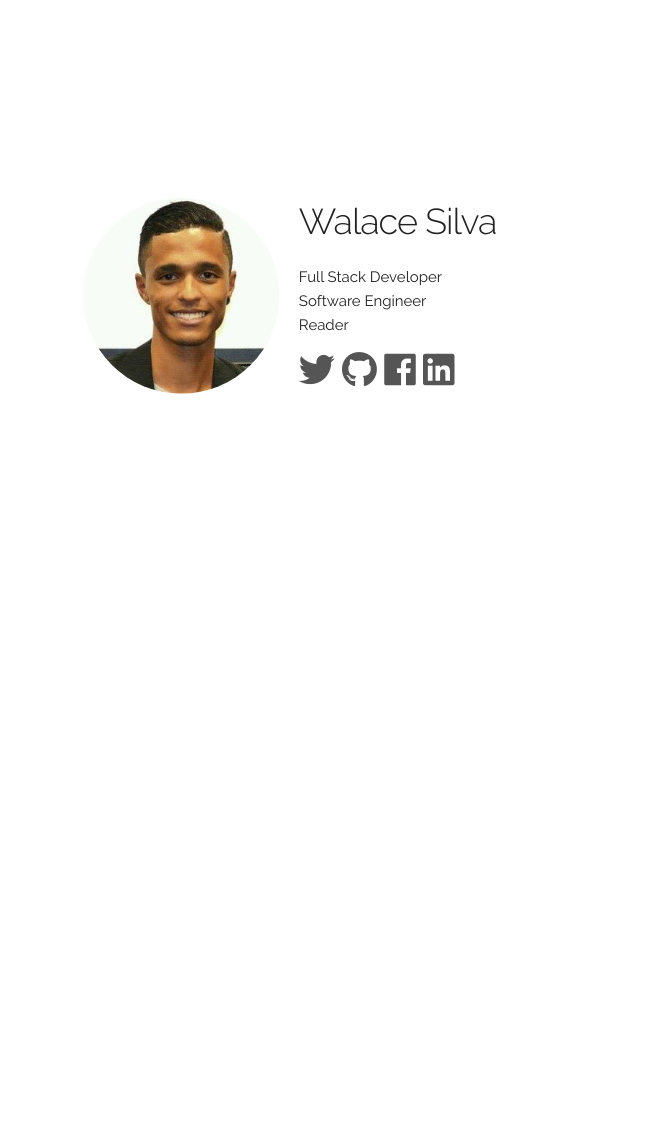
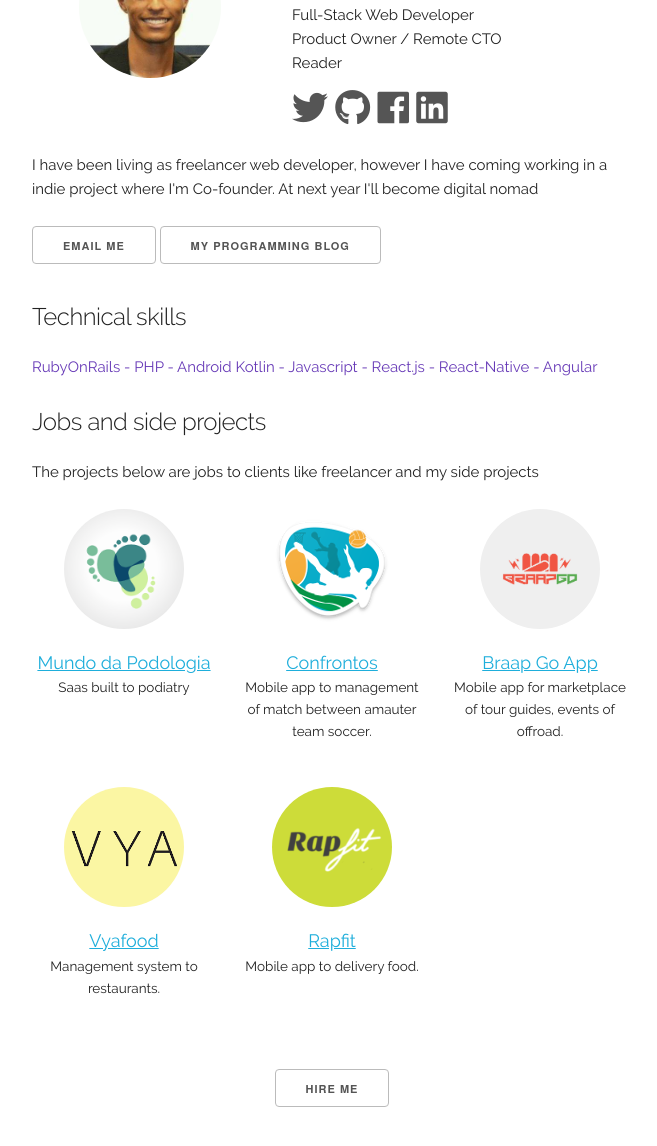
Before and after one commit to owsilva/firebase-personal-page, a plain HTML site: page public/index.html in a window 1280 px wide. Shown: the part 94-1240 px from the top of the page, without its empty margins (308-965 px from the left). Before the commit the page ends 800 px from the top, so only its background shows below. Drawn offline with Linux system fonts and the light colour scheme; a web font is replaced by a local one.

Commit message:
Improves and updates on the page

```diff
--- a/public/css/vncnt.css
+++ b/public/css/vncnt.css
@@ -19,11 +19,14 @@ there.
 @import url('skeleton.css');
 
 .landingpage {
-    position: absolute;
+  position: relative;
+  margin: 0 auto;
+  padding: 2em 0px;
+  /*position: absolute;
   top: 50%;
   left: 50%;
   margin-right: -50%;
-    transform: translate(-50%, -50%);
+  transform: translate(-50%, -50%);*/
   max-width: 90%;
 }
 
@@ -36,15 +39,60 @@ p.reset-margin {
   border-radius: 50%;
   -webkit-border-radius: 50%;
   -moz-border-radius: 50%;
-    max-width: 60%;
+  max-width: 40%;
   box-sizing: border-box;
 
   display: block;
   margin: auto;
 }
 
+.column-project {
+  text-align: center;
+  margin-bottom: 20px;
+}
+
+.column-project .img-project {
+  width: 120px;
+  height: 120px;
+  margin: 0px auto;
+  margin-bottom: 20px;
+  text-align: center;
+}
+
+.column-project a {
+  font-size: 1.2em;
+}
+
+.column-project p {
+  font-size: .9em;
+}
+
+.column-project .img-project img {
+  display: block;
+  max-width: 100%;
+  border-radius: 50%;
+  -webkit-border-radius: 50%;
+  -moz-border-radius: 50%;
+  box-sizing: border-box;
+  transition: transform .5s; /* Animation */
+}
+
+.column-project:hover .img-project,
+.column-project:focus .img-project img {
+  -webkit-transform: scale(1.2);
+  -moz-transform: scale(1.2);
+  transform: scale(1.2);
+}
+
 .autocenter {
     text-align: center;
+}
+
+.skils {
+  color: #673AB7;
+  text-decoration: none;
+  text-transform: none;
+  font-style: normal;
 }
 
 .icons {
@@ -65,18 +113,25 @@ p.reset-margin {
 /* Larger than phablet (also point when grid becomes active) */
 @media (min-width: 550px) {
     .landingpage {
-        position: absolute;
+        position: relative;
+        margin: 0 auto;
+        padding: 2em 0px;
+        /*position: absolute;
         top: 50%;
         left: 50%;
         margin-right: -50%;
-        transform: translate(-50%, -50%);
-        max-width: 75%;
+        transform: translate(-50%, -50%);*/
+        /* max-width: 75%; */
+        max-width: 600px;
     }
 
     .avatar {
-        max-width: 100%;
+        /* max-width: 100%; */
+        width: 100%;
         box-sizing: border-box;
-        float: right;
+        max-width: 60%;
+        /* float: right; */
+        text-align: center;
     }
 
     .autocenter {
--- a/public/index.html
+++ b/public/index.html
@@ -4,19 +4,20 @@
     <meta charset="UTF-8">
     <meta name="generator" content="Walace Silva">
     <meta http-equiv="X-UA-Compatible" content="IE=EmulateIE9" >
-    <link rel="author" href="Walace Silva"/>
+    <meta name="theme-color" content="#3a8585" />
     <!-- Mobile Devices Viewport Resset-->
     <meta name="viewport" content="width=device-width, initial-scale=1.0, maximum-scale=1.0, user-scalable=no">
     <meta http-equiv="Content-Language" content="pt-br">
     <meta name="apple-mobile-web-app-capable" content="yes">
     <!-- end Mobile Devices Viewport Resset-->
     <!-- Favicon -->
-    <link rel="icon" type="image/png" href="img/favicon.png">
+    <link rel="icon" type="image/png" href="img/favicon.ico">
     <!-- end Favicon -->
     <title>Walace Silva - Full Stack Developer</title>
 
-    <link rel='canonical' href="https://walacesilva.net" />
-    <link rel='shortlink' href="https://walacesilva.net" />
+    <link rel="canonical" href="https://walacesilva.net" />
+    <link rel="shortlink" href="https://walacesilva.net" />
+    <link rel="author" href="Walace Silva"/>
 
 		<!-- SEO Metatags -->
     <meta name="theme-color" content="#4caf50" />
@@ -71,8 +72,7 @@
           <div class="autocenter">
             <section id="bio">
               <h3>Walace Silva</h3>
-              <p class="reset-margin">Full Stack Developer<br> Software Engineer<br> Reader
-              </p>
+              <p class="reset-margin">Full-Stack Web Developer<br> Product Owner / Remote CTO<br> Reader</p>
             </section>
             <section id="contact">
               <div class="icons">
@@ -80,7 +80,7 @@
                   <a class="icon" href="https://twitter.com/wsilvaemp" target="_blank">
                     <i class="fab fa-twitter" aria-hidden="true"></i>
                   </a>
-                  <a class="icon" href="https://github.com/wchad" target="_blank">
+                  <a class="icon" href="https://github.com/w2silva" target="_blank">
                     <i class="fab fa-github" aria-hidden="true"></i>
                   </a>
                   <a class="icon" href="https://www.facebook.com/w2silva" target="_blank">
@@ -95,6 +95,81 @@
           </div>
         </div>
       </div>
+      <div class="row">
+        <div class="twelve columns">
+          <p>I have been living as freelancer web developer, however I have coming working in a indie project where I'm Co-founder. At next year I'll become digital nomad</p>
+        </div>
+      </div>
+      <div class="row">
+        <div class="twelve columns">
+          <p>
+            <a href="mailto:wsilva.emp@gmail.com" class="button" target="_blank">Email me</a>
+            <a href="https://walacesilva.net" class="button" target="_blank">My Programming blog</a>
+          </p>
+        </div>
+      </div>
+      <div class="row">
+        <div class="twelve columns">
+          <h5>Technical skills</h5>
+          <p>
+            <span class="skils">RubyOnRails - PHP - Android Kotlin - Javascript - React.js - React-Native - Angular</span>
+          </p>
+        </div>
+      </div>
+      <div class="row">
+        <div class="twelve columns">
+          <h5>Jobs and side projects</h5>
+          <p>The projects below are jobs to clients like freelancer and my side projects</p>
+        </div>
+      </div>
+      <div class="row">
+        <div class="four columns column-project">
+          <section class="img-project">
+            <img src="img/p1.png" alt="Mundo da Podologia" />
+          </section>
+          <a href="https://mundodapodologia.com" target="_blank">Mundo da Podologia</a>
+          <p>Saas built to podiatry</p>
+        </div>
+        <div class="four columns column-project">
+          <section class="img-project">
+            <img src="img/p2.png" alt="Confrontos" />
+          </section>
+          <a href="https://play.google.com/store/apps/details?id=com.confrontos" target="_blank">Confrontos</a>
+          <p>Mobile app to management of match between amauter team soccer.</p>
+        </div>
+        <div class="four columns column-project">
+          <section class="img-project">
+            <img src="img/p3.png" alt="Braap Go" style="background-color: #efefef;" />
+          </section>
+          <a href="https://play.google.com/store/apps/details?id=app.braapgo.com" target="_blank">Braap Go App</a>
+          <p>Mobile app for marketplace of tour guides, events of offroad.</p>
+        </div>
+      </div>
+      <div class="row">
+        <div class="four columns column-project">
+          <section class="img-project">
+            <img src="img/p4.png" alt="Vyafood" />
+          </section>
+          <a href="https://www.vya.com.br/" target="_blank">Vyafood</a>
+          <p>Management system to restaurants.</p>
+        </div>
+        <div class="four columns column-project">
+          <section class="img-project">
+            <img src="img/p5.png" alt="Rapfit" style="background-color: #cddc39;" />
+          </section>
+          <a href="http://rapfit.com.br/" target="_blank">Rapfit</a>
+          <p>Mobile app to delivery food.</p>
+        </div>
+      </div>
+      <div class="row">
+        <div class="twelve columns">
+          <p>
+            <center>
+              <a href="mailto:wsilva.emp@gmail.com" class="button" target="_blank">Hire me</a>
+            </center>
+          </p>
+        </div>
+      </div>
     </div>
   </body>
 </html>
```
Also changed, not shown: public/img/p1.png (added), public/img/p2.png (added), public/img/p3.png (added), public/img/p4.png (added), public/img/p5.png (added). Lines whose indentation alone changed are shown as unchanged.
